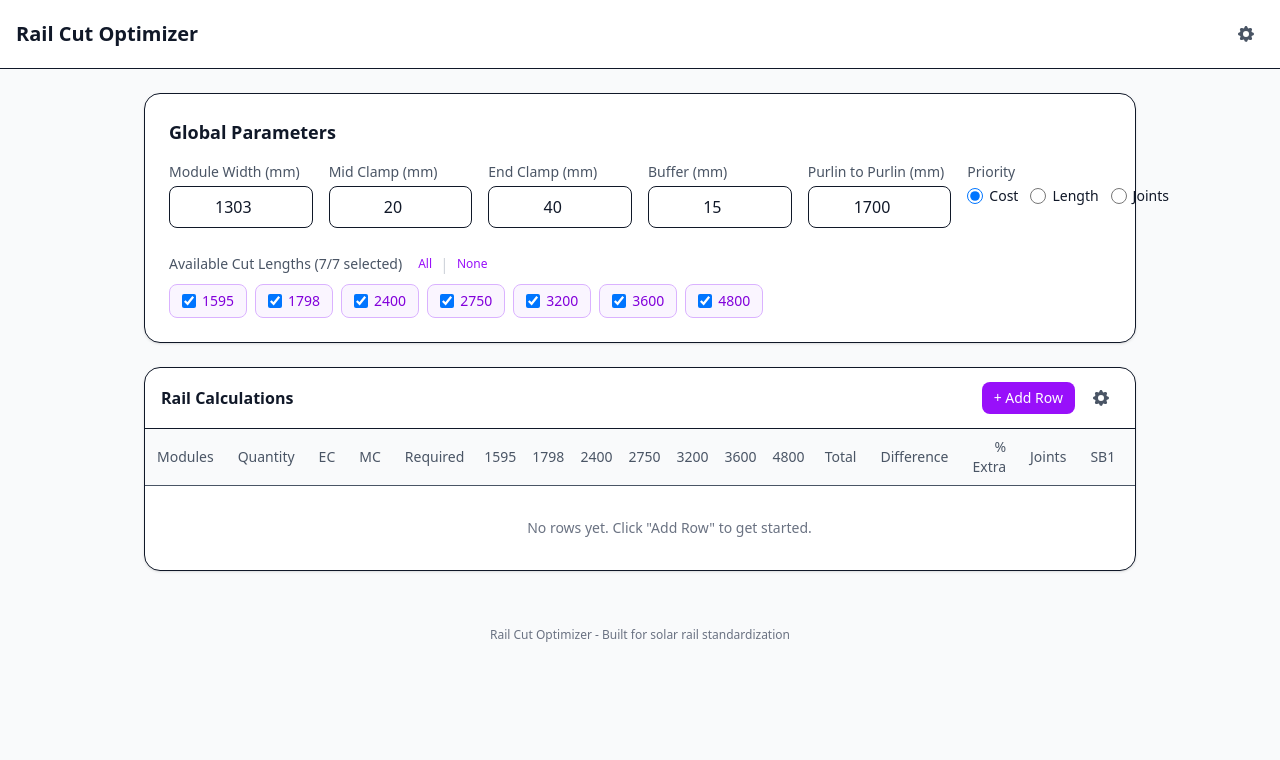
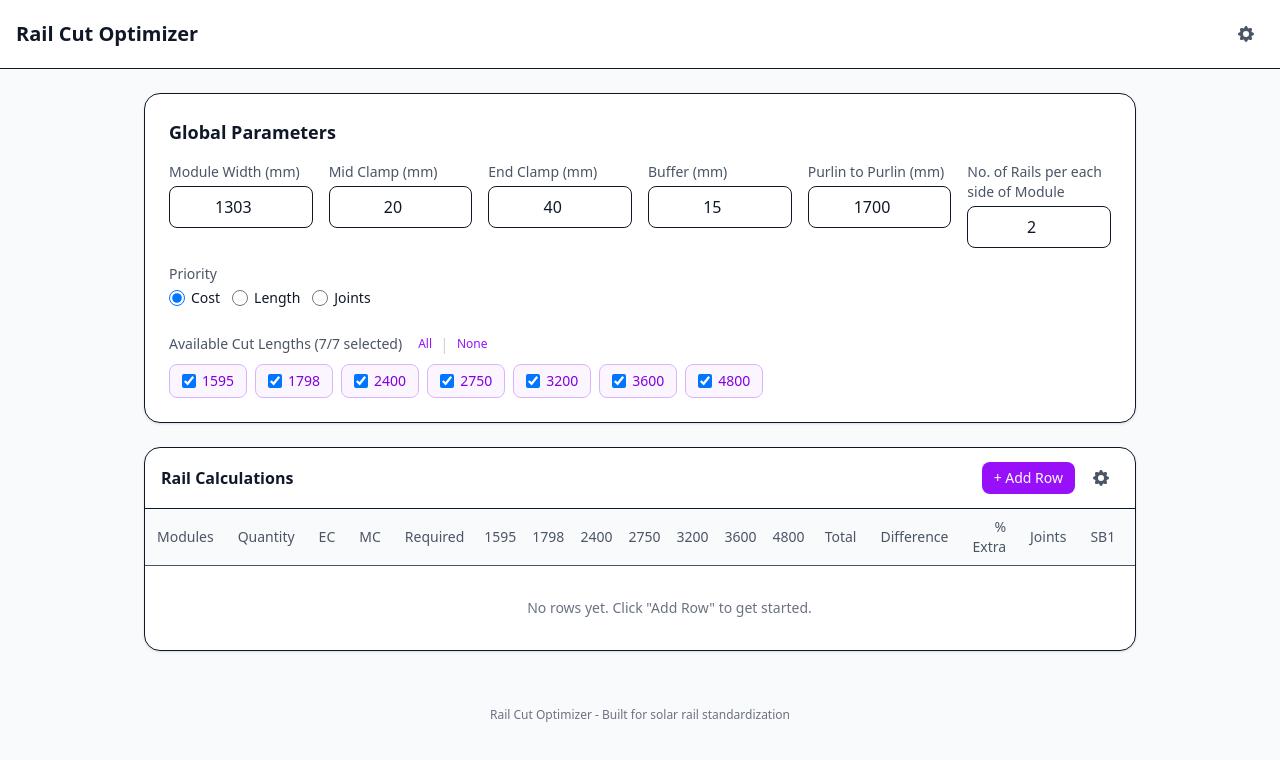
Before and after one commit to abujawed11/knapsack-tool, a React (Vite) app in the folder knapsack-front/: page / in a window 1280 px wide. Shown: the top 760 px of the page. Built offline with nearby package versions, Linux system fonts and the light colour scheme.

Commit message:
Added railperside parameter

```diff
--- a/knapsack-front/src/components/GlobalInputs.jsx
+++ b/knapsack-front/src/components/GlobalInputs.jsx
@@ -9,6 +9,7 @@ export default function GlobalInputs({ settings, setSettings }) {
     endClampWidth,
     buffer,
     purlinDistance,
+    railsPerSide,
     lengthsInput,
     enabledLengths,
     userMode,
@@ -97,6 +98,19 @@ export default function GlobalInputs({ settings, setSettings }) {
           />
         </div>
         <div>
+          <label className="block text-sm text-gray-600 mb-1">No. of Rails per each side of Module</label>
+          <input
+            type="number"
+            value={railsPerSide}
+            onChange={e => updateSetting('railsPerSide', e.target.value)}
+            min="1"
+            className="w-full rounded-lg border px-3 py-2 text-center font-medium"
+          />
+          {Number(railsPerSide) === 1 && (
+            <p className="text-[11px] text-amber-600 mt-1">⚠ Min no. of Rails for each side is Typically 2</p>
+          )}
+        </div>
+        <div>
           <label className="block text-sm text-gray-600 mb-1">Priority</label>
           <div className="flex gap-3">
             <label className="flex items-center gap-1.5 cursor-pointer">
--- a/knapsack-front/src/components/RailTable.jsx
+++ b/knapsack-front/src/components/RailTable.jsx
@@ -58,6 +58,7 @@ export default function RailTable({
     endClampWidth,
     buffer,
     purlinDistance,
+    railsPerSide,
     lengthsInput,
     enabledLengths,
     maxPieces,
--- a/knapsack-front/src/lib/storage.js
+++ b/knapsack-front/src/lib/storage.js
@@ -10,6 +10,7 @@ export const DEFAULT_SETTINGS = {
   endClampWidth: 40,
   buffer: 15,
   purlinDistance: 1700,
+  railsPerSide: 2,
   lengthsInput: DEFAULT_LENGTHS.join(', '),
   enabledLengths: DEFAULT_LENGTHS.reduce((acc, len) => ({ ...acc, [len]: true }), {}),
   maxPieces: 3,
```
